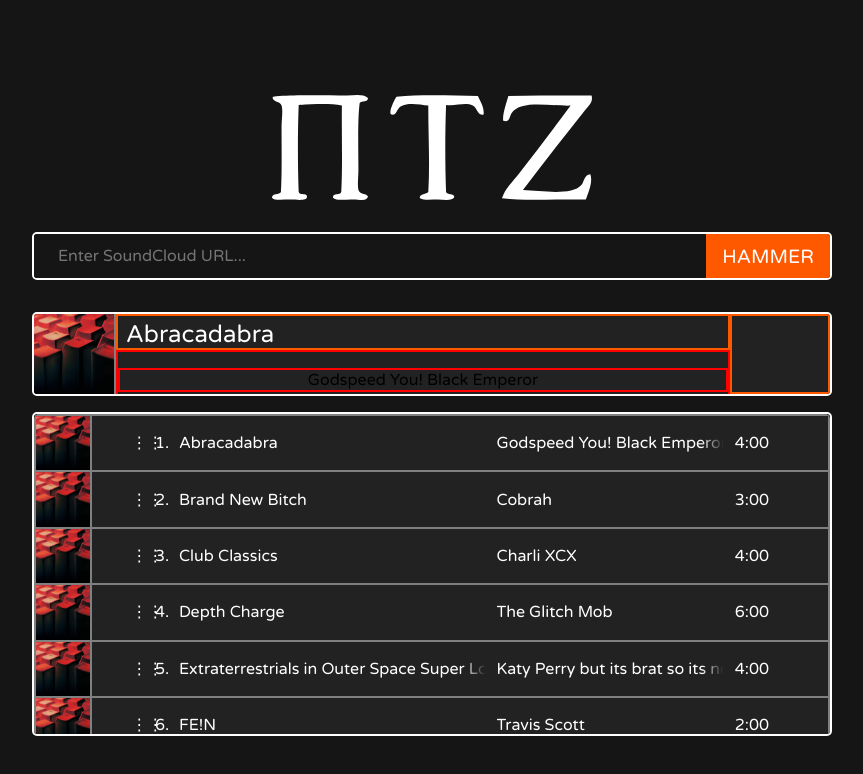
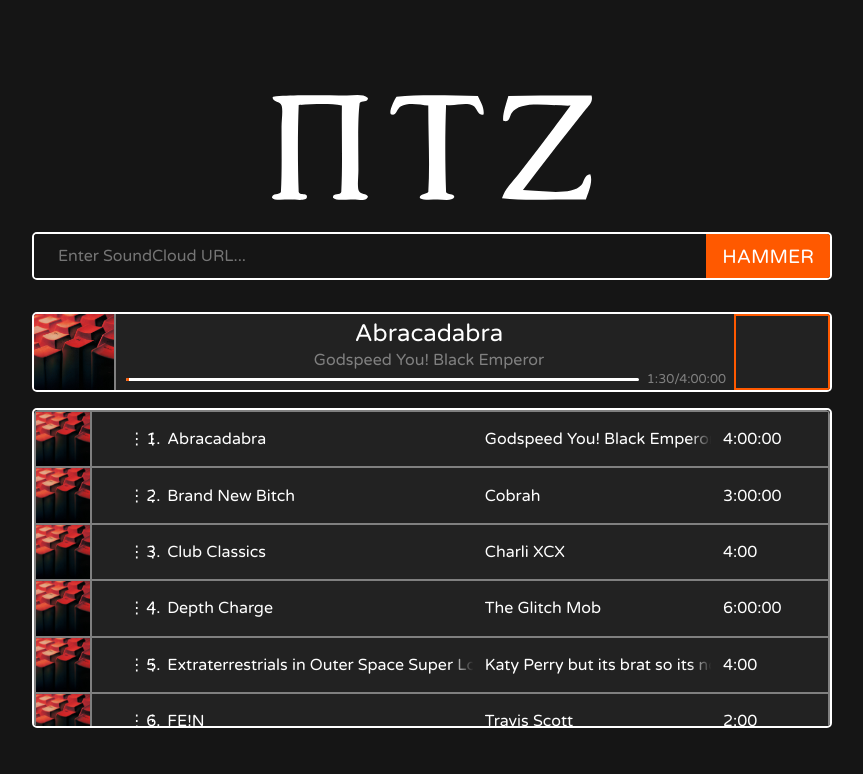
Before and after one commit to James-Randall-14/trackhammer, a React (Create React App) app in the folder client/: page / in a window 1280 px wide. Shown: the top 774 px of the page, without its empty margins (208-1071 px from the left). Built offline with nearby package versions, Linux system fonts and the light colour scheme.

Commit message:
significant progress on player

```diff
--- a/client/src/App.css
+++ b/client/src/App.css
@@ -7,12 +7,8 @@
 	--error-red: #ff4848;
 }
 
-html,
-body,
-button,
-input,
-select,
-textarea {
+* {
+	box-sizing: border-box;
 	font-family: "Varela Round", sans-serif;
 	font-size: 1rem;
 	zoom: 100%;
--- /dev/null
+++ b/client/src/components/player/Buttons.jsx
@@ -0,0 +1 @@
+import "./Player.css";
--- a/client/src/components/player/Player.css
+++ b/client/src/components/player/Player.css
@@ -20,43 +20,122 @@
 
 .Player-Body {
   flex: 1 1 auto;
-  display: flex;
+  min-width: 0;
   flex-direction: row;
-  flex-wrap: wrap;
+  width: 100%;
 }
 
-.Track-Title {
-  flex: 1 1 auto;
-  display: flex;
-  height: 2rem;
-  border: 2px solid var(--accent-orange);
-  align-items: center;
-  justify-content: flex-start;
+/* Div for the title */
+.Track-Container {
+  overflow: hidden;
+  white-space: nowrap;
+  min-width: 0;
+  height: 45%;
+  position: relative;
 }
 
-.Track-Title p {
-  text-align: left;
+/* Text in the div for the title */
+.Track-Container p {
+  overflow: hidden;
+  white-space: nowrap;
+  margin: 0.3rem 0 0 0.5rem;
+  text-align: center;
   color: white;
   font-size: 1.5rem;
-  margin-left: 0.5rem;
-  margin-top: 1.75rem;
 }
 
 .Artist-Container {
-  flex: 1 1 100%;
-  border: 2px solid red;
-  display: flex;
-  align-items: center;
-  justify-content: flex-end;
+  overflow: hidden;
+  white-space: nowrap;
+  min-width: 0;
+  height: 27%;
+  position: relative;
 }
 
 .Artist-Container p {
-  flex: 1 1 100%;
-  border: 2px solid red;
-  position: relative;
+  overflow: hidden;
+  white-space: nowrap;
+  margin: 0.1rem 0 0 0.5rem;
+  text-align: center;
+  color: gray;
+  font-size: 1rem;
+}
+
+.Progress-Container {
+  display: flex;
+  align-items: center;
+  justify-content: flex-start;
+  height: 28%;
+  outline: 9px blue;
+}
+
+.Bar-Container {
+  flex: 1 1 80%;
+  min-width: 0;
+  display: flex;
+  align-items: center;
+  justify-content: flex-start;
+  height: 25%;
+}
+
+.Bar-Progress {
+  width: 100%;
+  height: 3px;
+  margin-left: 0.6rem;
+  border-radius: 3px;
+  border: 0px;
+  overflow: hidden;
+  appearance: none;
+}
+
+.Bar-Progress::-moz-progress-bar {
+  background-color: var(--accent-orange);
+}
+
+.Bar-Progress::-webkit-progress-bar {
+  background-color: white;
+}
+
+.Bar-Progress::-webkit-progress-value {
+  background-color: var(--accent-orange);
+}
+
+.Time-Container {
+  flex: 0 0 auto;
+  height: 100%;
+}
+
+.Time-Container p {
+  font-size: 0.8rem;
+  margin: 0.15rem 0.5rem 0 0.5rem;
+  color: gray;
 }
 
 .Button-Panel {
   flex: 0 0 6rem;
+  min-width: 6rem;
+  flex-shrink: 0;
   border: 2px solid var(--accent-orange);
 }
+
+/* Overlay for fading out overflow text */
+.Fade-Out::after {
+  content: "";
+  z-index: 1;
+  right: 0;
+  top: 0;
+  width: 2rem;
+  height: 100%;
+  pointer-events: none;
+  background-image: linear-gradient(to right,
+      rgba(255, 255, 255, 0),
+      var(--bg-highlight) 70%);
+  position: absolute;
+}
+
+/* Hide certain elements when screen shrinks */
+@media (max-width: 30rem) {
+  .Album-Container {
+    display: none;
+  }
+}
--- a/client/src/components/player/Player.jsx
+++ b/client/src/components/player/Player.jsx
@@ -1,18 +1,53 @@
 import "./Player.css";
 
-export default function Player({ songInfo }) {
+export default function Player({ songInfo, progress }) {
 	console.log(songInfo);
+
+	// Takes in time string and returns seconds
+	function getSeconds(time) {
+		// Split string into seconds, minutes, hours array
+		var a = time.toString().split(":").reverse();
+		var seconds = 0;
+
+		// Read each element in the array and multiply it by 60^(index)
+		// Returns the duration in seconds
+		for (let i = 0; i < a.length; i++) seconds += a[i] * 60 ** i;
+		return seconds;
+	}
+
+	var progressSeconds = getSeconds(progress);
+	var durationSeconds = getSeconds(songInfo.duration);
+
+	var completionPercentage = (progressSeconds / durationSeconds) * 100;
+
+	console.log(completionPercentage);
+
 	return (
 		<div className="Player">
 			<div className="Album-Container">
 				<img src={songInfo.cover} alt={songInfo.track} />
 			</div>
 			<div className="Player-Body">
-				<div className="Track-Title">
+				<div className="Track-Container Fade-Out">
 					<p>{songInfo.track}</p>
 				</div>
-				<div className="Artist-Container">
+				<div className="Artist-Container Fade-Out">
 					<p>{songInfo.artist}</p>
+				</div>
+				<div className="Progress-Container">
+					<div className="Bar-Container">
+						<progress
+							className="Bar-Progress"
+							id="track-progress"
+							value={completionPercentage}
+							max="100"
+						/>
+					</div>
+					<div className="Time-Container">
+						<p>
+							{progress}/{songInfo.duration}
+						</p>
+					</div>
 				</div>
 			</div>
 			<div className="Button-Panel"></div>
--- a/client/src/components/queue/Queue.css
+++ b/client/src/components/queue/Queue.css
@@ -46,7 +46,7 @@
 .Column {
   display: table-cell;
   vertical-align: middle;
-  box-sizing: border-box;
+  /* box-sizing: border-box; */
 }
 
 .Album {
@@ -62,6 +62,7 @@
   max-width: 0.5rem;
   min-width: 0.5rem;
   cursor: grab;
+  padding-left: 1rem;
 }
 
 .Handle:active {
@@ -92,13 +93,10 @@
   width: 3rem;
   max-width: 3rem;
   min-width: 3rem;
-  padding-right: 1rem;
+  padding-right: 4rem;
   /* optional spacing from the right border */
 }
 
-/* -------------------------- */
-/* 5) Thumbnail inside Album   */
-/* -------------------------- */
 .Thumbnail {
   display: block;
   /* remove inline‐image gaps */
@@ -120,13 +118,13 @@
   }
 
   .Track {
-    width: 50%;
-    max-width: 50%;
-    min-width: 50%;
+    width: 45%;
+    max-width: 45%;
+    min-width: 45%;
   }
 }
 
-@media (max-width: 22rem) {
+@media (max-width: 23rem) {
   .Index {
     display: none;
   }
@@ -136,19 +134,33 @@
   }
 
   .Handle {
-    /* if you want extra gap on the left of Handle when narrow */
+    display: none;
+  }
+
+  .Track {
     padding-left: 1rem;
+    max-width: 75%;
+    min-width: 75%;
+    width: 75%;
+  }
+
+  .Duration {
+    /* flex-shrink: 1; */
+    /* flex-grow: 0; */
+    min-width: 0rem;
+    max-width: 1rem;
+    padding-right: 5rem;
   }
 }
 
-.Text {
+.Info-Text {
   position: relative;
   white-space: nowrap;
   overflow: hidden;
   width: 100%;
 }
 
-.Text::after {
+.Info-Text::after {
   content: "";
   position: absolute;
   z-index: 1;
--- a/client/src/components/queue/Queue.jsx
+++ b/client/src/components/queue/Queue.jsx
@@ -18,12 +18,14 @@
 		}
 	}
 
+	const [progress, setProgress] = useState("1:30");
+
 	const [queue, setQueue] = useState([
 		new songInfo(
 			"Link1",
 			"Abracadabra",
 			"Godspeed You! Black Emperor",
-			"4:00",
+			"4:00:00",
 			ctrl_alt_reality,
 			0,
 		),
@@ -31,7 +33,7 @@
 			"Link2",
 			"Brand New Bitch",
 			"Cobrah",
-			"3:00",
+			"3:00:00",
 			ctrl_alt_reality,
 			1,
 		),
@@ -47,7 +49,7 @@
 			"Link4",
 			"Depth Charge",
 			"The Glitch Mob",
-			"6:00",
+			"6:00:00",
 			ctrl_alt_reality,
 			4,
 		),
@@ -81,7 +83,7 @@
 			"Link10",
 			"Just What I Needed",
 			"The Cars",
-			"4:00",
+			"4:00:00",
 			ctrl_alt_reality,
 			10,
 		),
@@ -130,7 +132,7 @@
 
 	return (
 		<div>
-			<Player songInfo={queue[0]} />
+			<Player songInfo={queue[0]} progress={progress} />
 			<div className="Queue-Wrapper" ref={listRef} onDragOver={handleDragOver}>
 				<table className="Queue">
 					<tbody>
--- a/client/src/components/queue/QueueItem.jsx
+++ b/client/src/components/queue/QueueItem.jsx
@@ -26,7 +26,7 @@
 	function handleDraggedOver(e) {
 		e.preventDefault();
 		var startIndex = parseInt(e.dataTransfer.getData("text/plain"));
-		if (startIndex == thisIndex) return;
+		if (startIndex === thisIndex) return;
 		setIsHovered(true);
 	}
 
@@ -64,16 +64,18 @@
 				<img src={songInfo.cover} alt={songInfo.track} className="Thumbnail" />
 			</td>
 			<td className="Column Handle">
-				<p>⋮⋮</p>
+				<p>{"  ⋮⋮"}</p>
 			</td>
 			<td className="Column Index">
 				<p>{thisIndex + 1}.</p>
 			</td>
 			<td className="Column Track">
-				<p className={isHovered ? "Text Darkened" : "Text"}>{songInfo.track}</p>
+				<p className={isHovered ? "Info-Text Darkened" : "Info-Text"}>
+					{songInfo.track}
+				</p>
 			</td>
 			<td className="Column Artist">
-				<p className={isHovered ? "Text Darkened" : "Text"}>
+				<p className={isHovered ? "Info-Text Darkened" : "Info-Text"}>
 					{songInfo.artist}
 				</p>
 			</td>
```
